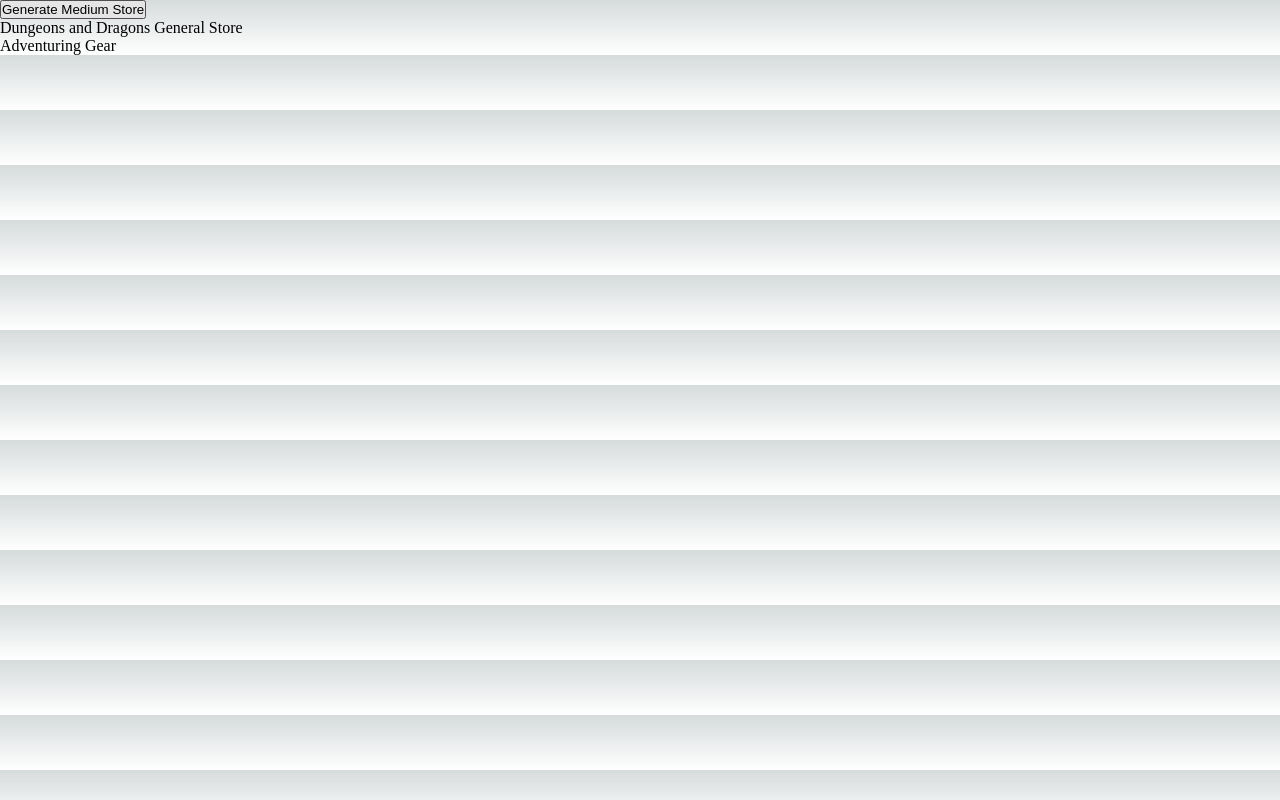
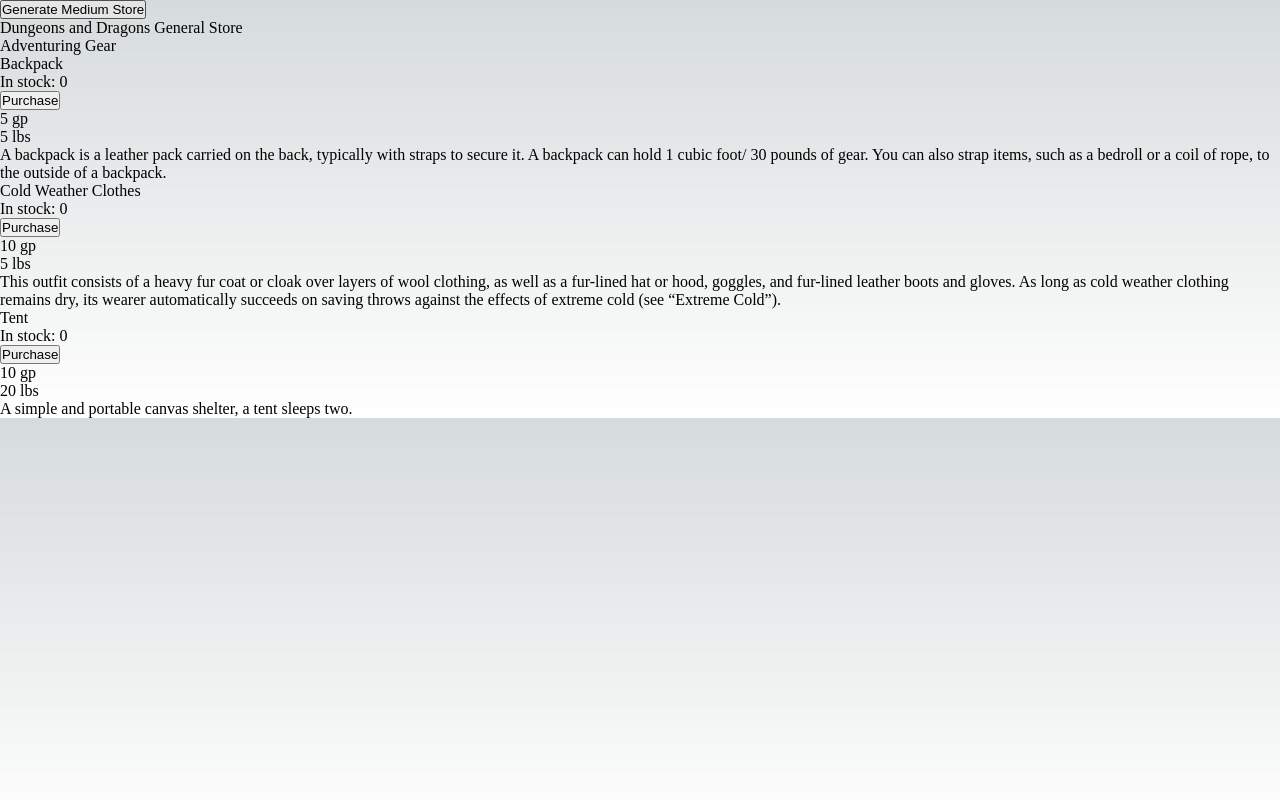
Before and after one commit to ayechanst/dungeons-and-dragons-store, a Next.js app: page / in a window 1280 px wide. Built offline with nearby package versions, Linux system fonts and the light colour scheme.

Commit message:
props for store quantity now works

```diff
--- a/components/MakeAdventuringGear.tsx
+++ b/components/MakeAdventuringGear.tsx
@@ -3,7 +3,11 @@ import MakeItem from '@/components/MakeItem';
 import { randomPicker } from '../library/helpers';
 import { gear } from '../library/items';
 
-export default function AdveturingGear(numOfItems: number) {
+interface AdveturingGearProps {
+  numOfItems: number;
+}
+
+export default function AdveturingGear({ numOfItems }: AdveturingGearProps) {
   const [items, setItems] = useState<Array<number>>();
   useEffect(() => {
     let randomNumbers = randomPicker(numOfItems);
--- a/pages/index.tsx
+++ b/pages/index.tsx
@@ -8,7 +8,7 @@ export default function Store() {
   const [items, setItems] = useState<Array<number>>();
 
   function handleClick() {
-    AdveturingGear(6);
+    console.log('click');
   }
 
   return (
@@ -24,7 +24,7 @@ export default function Store() {
         </button>
         <div className='text-2xl'>Dungeons and Dragons General Store</div>
       </div>
-      <AdveturingGear numOfItems={6} />
+      <AdveturingGear numOfItems={3} />
     </div>
   );
 }
```
